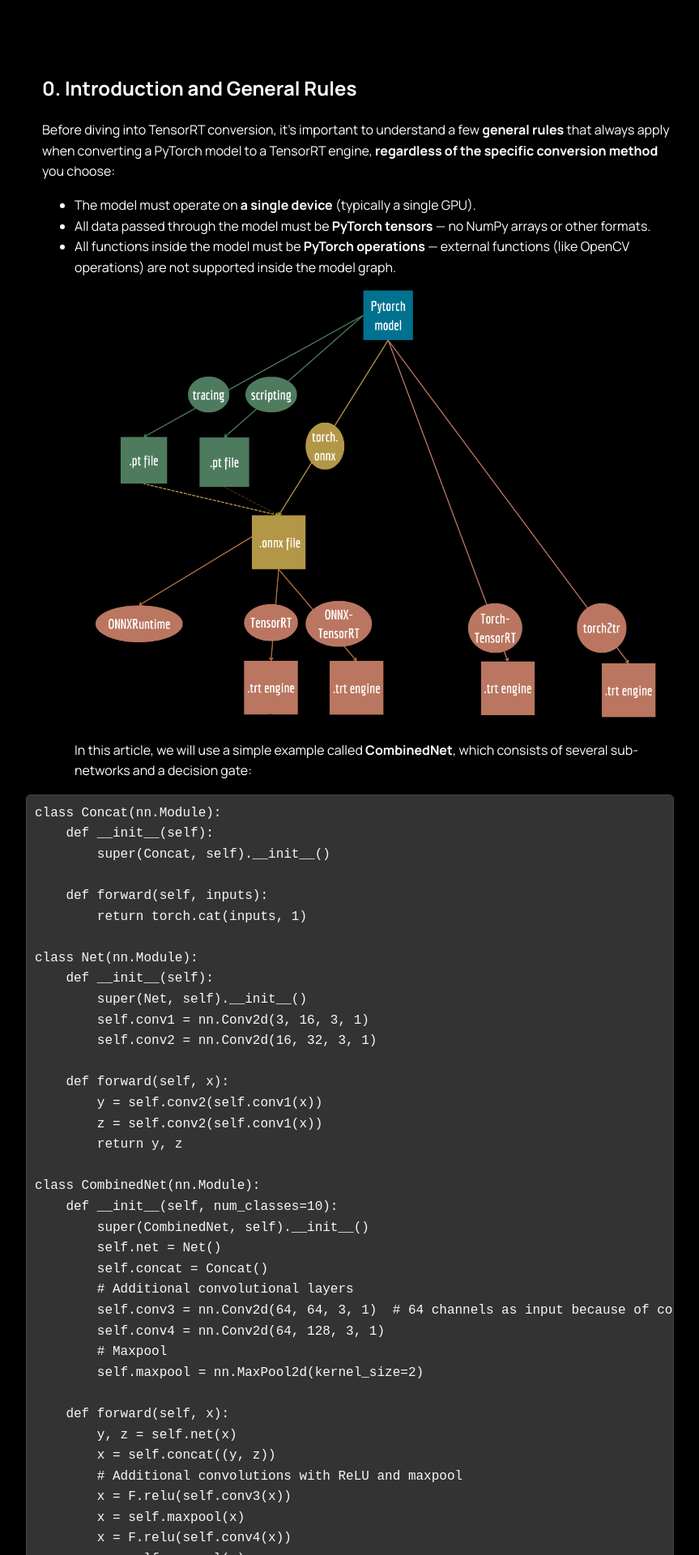
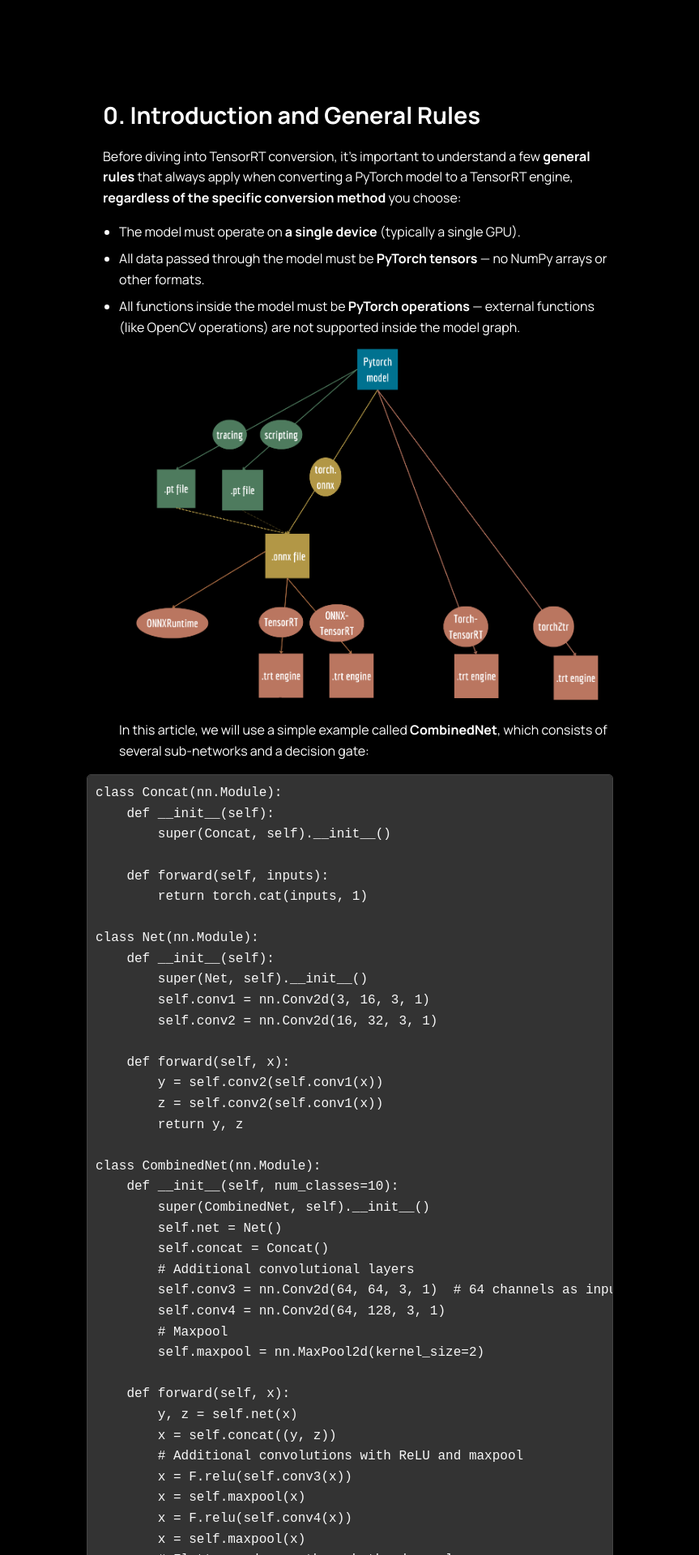
Before and after one commit to AnnaKopatko/AnnaKopatko.github.io, a Jekyll site: the page built from _posts/2023-10-12-Deployment-Guide.md, in a window 1280 px wide. Shown: the top 1920 px of the page at 81% size, without its empty margins (208-1071 px from the left). Built offline with Jekyll 4.4.1, drawn with Linux system fonts in a browser that asks for light colours.

Commit message:
addeds posts

```diff
--- a/_layouts/default.html
+++ b/_layouts/default.html
@@ -9,7 +9,13 @@
 </head>
 <body>
     <main>
-        {{ content }}
+        {% if page.layout == 'post' or page.collection == 'posts' %}
+            <div class="post-content">
+                {{ content }}
+            </div>
+        {% else %}
+            {{ content }}
+        {% endif %}
     </main>
 </body>
 </html>
--- a/assets/css/style.css
+++ b/assets/css/style.css
@@ -1,3 +1,4 @@
+/* Base styles */
 body {
     background-color: black;
     color: white;
@@ -27,7 +28,12 @@ a {
     color: lightblue;
 }
 
-
+/* Post page specific styling */
+.post-content {
+    max-width: 650px;           /* Narrower width for better readability */
+    margin: 0 auto;             /* Center the content */
+    padding: 20px;              /* Padding around the content */
+}
 
 /* Code blocks styling */
 pre, code {
@@ -52,3 +58,87 @@ pre code {
     border: none;               /* Remove border for code inside pre */
     background-color: transparent; /* Make background transparent for nested elements */
 }
+
+/* Typography improvements */
+h1 {
+    font-size: 2.5em;
+    margin-top: 1em;
+    margin-bottom: 0.5em;
+}
+
+h2 {
+    font-size: 1.8em;
+    margin-top: 1em;
+    margin-bottom: 0.5em;
+}
+
+h3 {
+    font-size: 1.4em;
+    margin-top: 1em;
+    margin-bottom: 0.5em;
+}
+
+/* Links styling */
+a:hover {
+    text-decoration: underline;
+    color: #99ccff;  /* Lighter blue on hover */
+}
+
+/* List styling */
+ul, ol {
+    padding-left: 20px;
+}
+
+li {
+    margin-bottom: 8px;
+}
+
+/* Blockquote styling */
+blockquote {
+    border-left: 4px solid #555;
+    margin-left: 0;
+    padding-left: 20px;
+    font-style: italic;
+    color: #aaa;
+}
+
+/* Tables */
+table {
+    border-collapse: collapse;
+    width: 100%;
+    margin: 15px 0;
+}
+
+th, td {
+    border: 1px solid #444;
+    padding: 8px 12px;
+    text-align: left;
+}
+
+th {
+    background-color: #333;
+}
+
+/* Post metadata */
+.post-date {
+    color: #999;
+    font-size: 0.9em;
+    margin-bottom: 20px;
+}
+
+/* Media queries for responsiveness */
+@media (max-width: 768px) {
+    main, .container, .post, .post-content {
+        max-width: 90%;
+        margin: 30px auto;
+        padding: 15px;
+    }
+
+    h1 {
+        font-size: 2em;
+    }
+
+    h2 {
+        font-size: 1.5em;
+    }
+}
```
